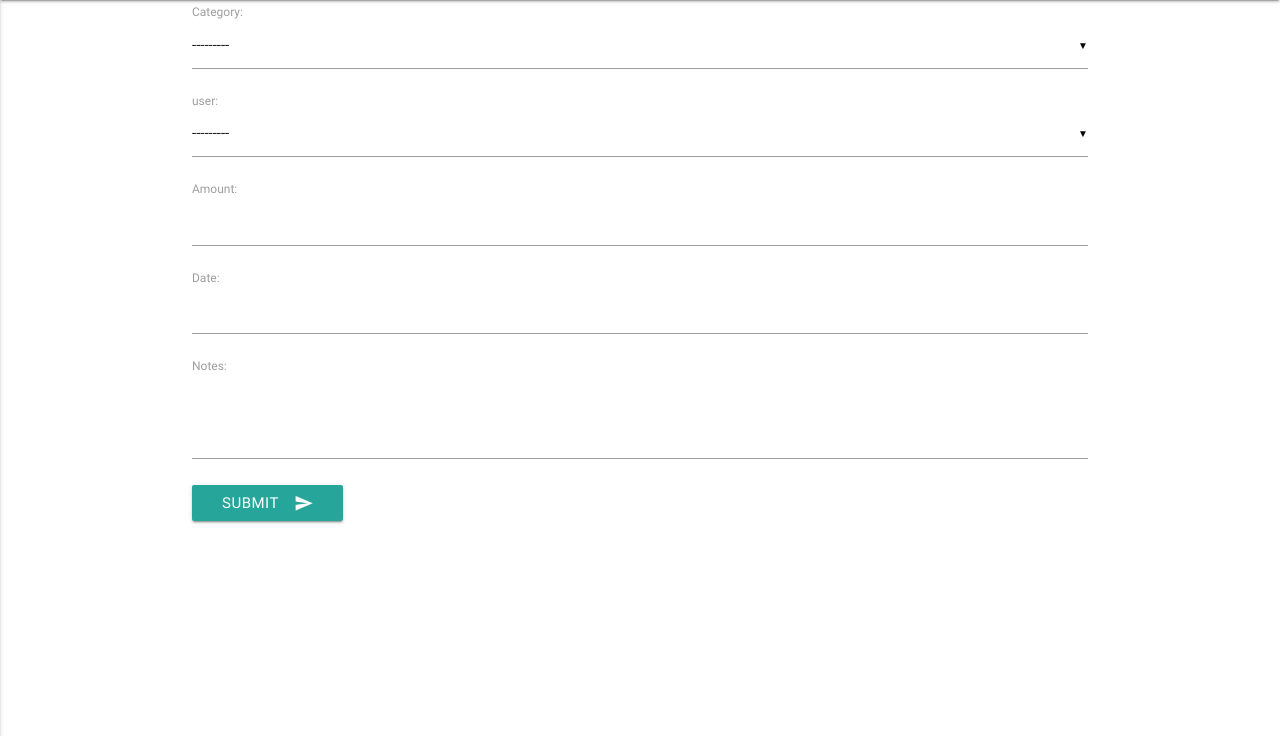
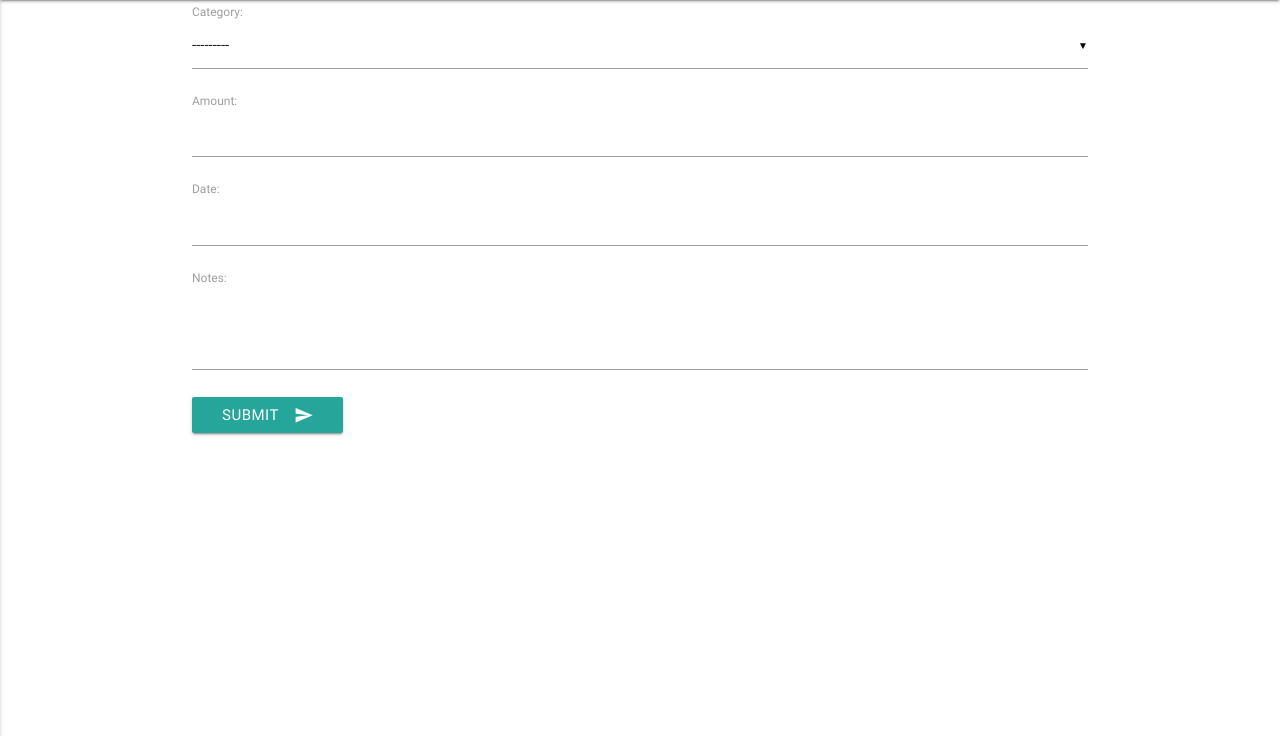
Before and after one commit to Code-Institute-Submissions/MWC_APP, a Django app: page /expenses/new/ in a window 1280 px wide. Shown: the part 64-800 px from the top of the page. Run offline with Django 3.2, Linux system fonts and the light colour scheme; the visitor is signed in with stand-in values (Sample User, id 1); data comes from the database, SQL or seed files in the repository; data that the repository does not hold is empty; parts of the project's set-up code (start-up, migrations or seed data) failed here and were passed over; some libraries are stand-ins or nearby versions.

Commit message:
modified expenses add-user

```diff
--- a/expenses/templates/expenses_add.html
+++ b/expenses/templates/expenses_add.html
@@ -6,10 +6,6 @@
         <div class="fieldWrapper">
             {{ form.category.errors }}
             <label for="{{ form.category.id_for_label }}">Category:</label> {{ form.category }}
-        </div>
-        <div class="fieldWrapper">
-            {{ form.user.errors }}
-            <label for="{{ form.user.id_for_label }}">user:</label> {{ form.user }}
         </div>
         <div class="fieldWrapper">
             {{ form.amount.errors }}
--- a/expenses/views.py
+++ b/expenses/views.py
@@ -15,12 +15,13 @@ class ExpensesList(LoginRequiredMixin, ListView):
 
 class ExpenseCreate(LoginRequiredMixin, CreateView):
     model = Expenses
-    fields = ['category', 'date', 'amount', 'notes', 'user']
+    fields = ['category', 'date', 'amount', 'notes']
     template_name = 'expenses_add.html'
     success_url = "/expenses"
     # def form_invalid(self, form):
     #     return JsonResponse(form.errors, status=400)
     def form_valid(self, form):
+        form.instance.user = self.request.user
         return super(ExpenseCreate, self).form_valid(form)
 
 class ExpenseUpdate(LoginRequiredMixin, UpdateView):
```
